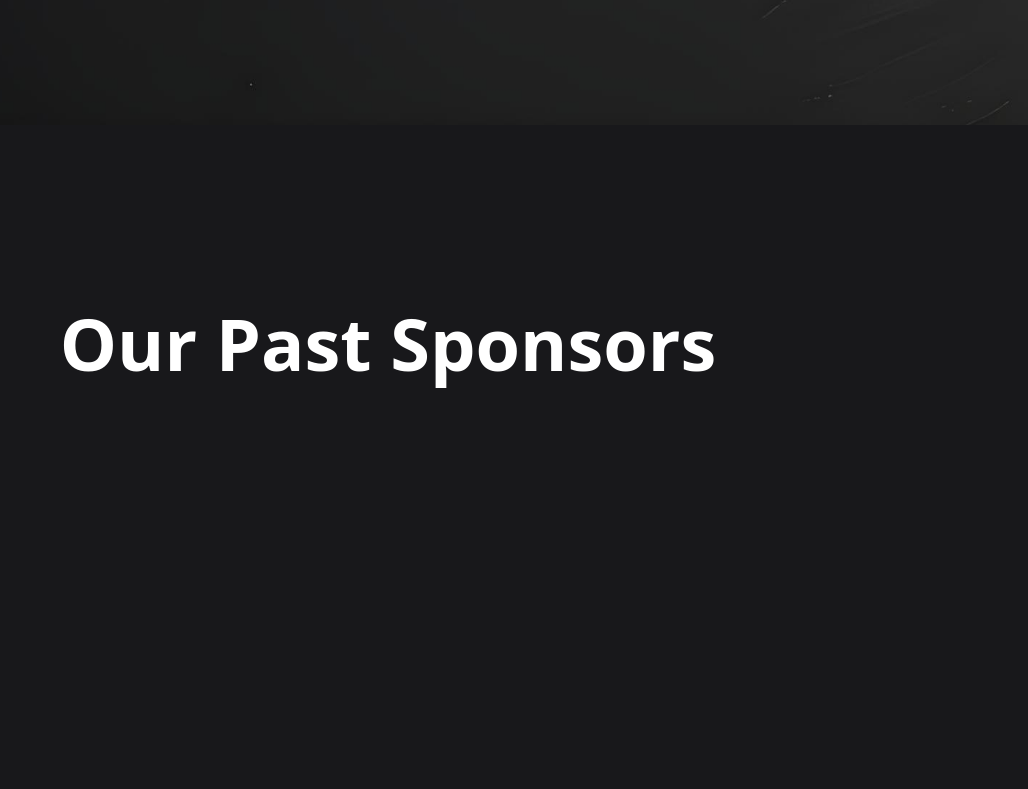
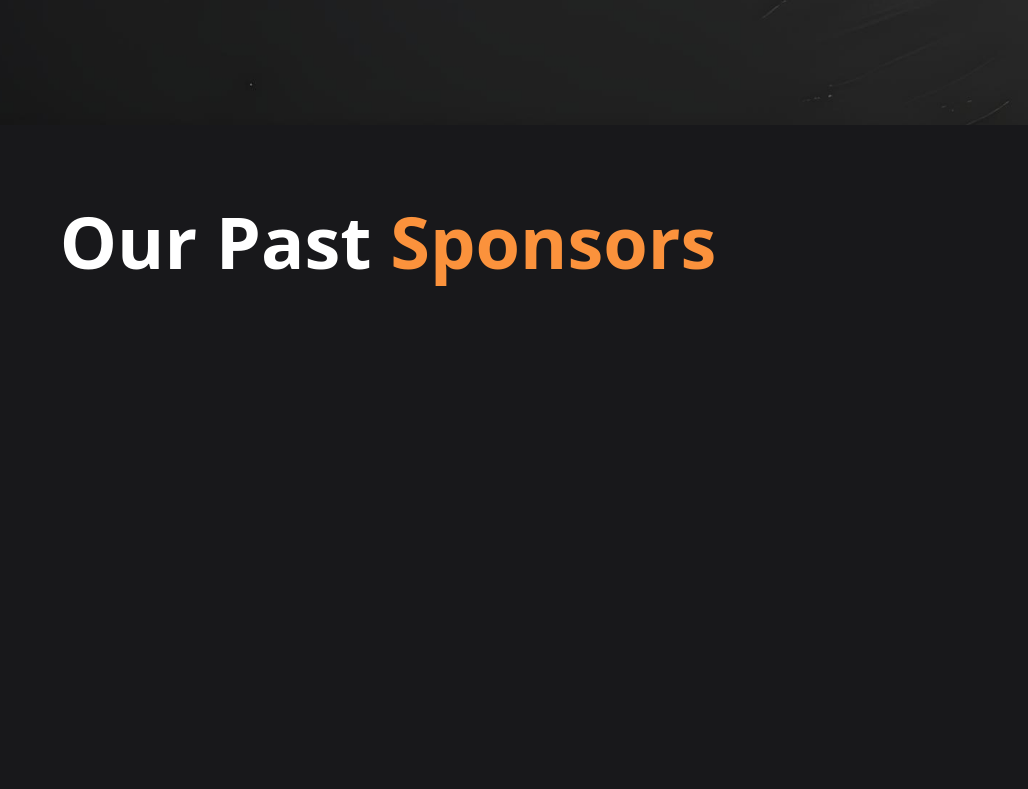
Before and after one commit to shubhratiwary134/spline, a React (Vite) app: page / in a window 1280 px wide. Shown: the part 4611-5400 px from the top of the page, without its empty margins (252-1280 px from the left). Built offline with nearby package versions, Linux system fonts and the light colour scheme.

Commit message:
motion element for sponsors

```diff
--- a/src/Components/ComicPage.jsx
+++ b/src/Components/ComicPage.jsx
@@ -154,7 +154,7 @@ viewport={{
   amount:0.2,
   once:false
 }}
-className="max-w-xl mx-auto mt-40 p-6 border rounded-lg shadow-md bg-white">
+className="max-w-xl mx-auto mt-40 p-6 border rounded-3xl shadow-md bg-white">
   <div className="flex items-center">
     <img className="w-12 h-12 rounded-full" src="https://via.placeholder.com/50" alt="Customer Photo"/>
     <div className="ml-4">
--- a/src/Components/Logos.jsx
+++ b/src/Components/Logos.jsx
@@ -1,11 +1,19 @@
 
-
+import { motion } from "framer-motion"
 const Logos = () => {
   return (
-    <div className='bg-zinc-900 w-screen h-[100vh] flex flex-col items-center justify-around'>
-        <div className="flex flex-col items-center ">
-            <p className="text-white text-7xl  font-extrabold">Our Past Sponsors</p>
-        </div>
+    <div className='bg-zinc-900 w-screen h-[100vh] flex flex-col items-center justify-between '>
+        <motion.div
+        initial={{opacity:0,y:20}}
+        whileInView={{opacity:1,y:0}}
+        transition={{duration:1}}
+        viewport={{
+          amount:0.3,
+          once:false
+        }}
+        className="flex flex-col items-center mt-20 ">
+            <p className="text-white text-7xl  font-bold">Our Past <span className="text-orange-400">Sponsors</span></p>
+        </motion.div>
         <div></div>
     </div>
   )
```
